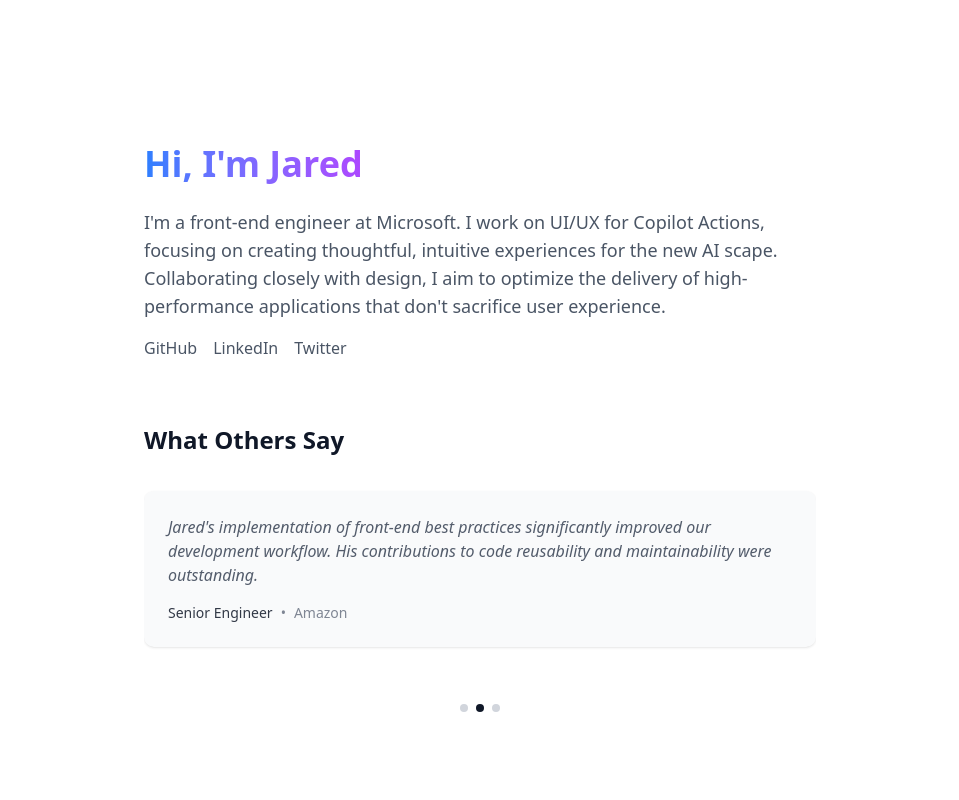
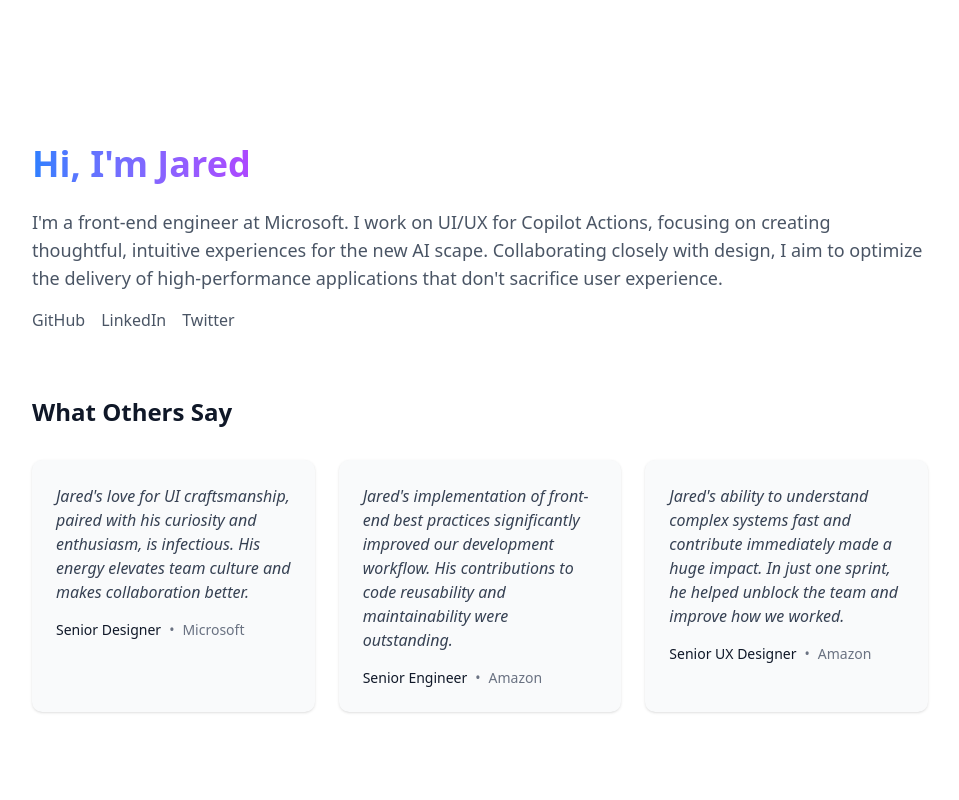
Before and after one commit to jlgrimes/jared.gr, a Next.js app: page / in a window 1280 px wide. Shown: the top 800 px of the page, without its empty margins (160-1119 px from the left). Built offline with nearby package versions, Linux system fonts and the light colour scheme.

Commit message:
horizontal

```diff
--- a/app/components/Testimonials.tsx
+++ b/app/components/Testimonials.tsx
@@ -1,72 +1,36 @@
 'use client';
 
 import { useTranslation } from '../i18n/useTranslation';
-import { motion, AnimatePresence } from 'framer-motion';
-import { useState, useEffect } from 'react';
 
 export function Testimonials() {
   const { t } = useTranslation();
-  const [currentIndex, setCurrentIndex] = useState(0);
   const testimonials = ['testimonial1', 'testimonial2', 'testimonial3'];
-
-  useEffect(() => {
-    const timer = setInterval(() => {
-      setCurrentIndex(prev => (prev + 1) % testimonials.length);
-    }, 5000);
-
-    return () => clearInterval(timer);
-  }, []);
 
   return (
     <section className='py-16'>
       <h2 className='text-2xl font-bold mb-8 text-gray-900 dark:text-white'>
         {t('testimonials.title')}
       </h2>
-      <div className='relative h-[200px] overflow-hidden'>
-        <AnimatePresence mode='wait'>
-          <motion.div
-            key={currentIndex}
-            initial={{ opacity: 0, y: 20 }}
-            animate={{ opacity: 1, y: 0 }}
-            exit={{ opacity: 0, y: -20 }}
-            transition={{ duration: 0.5 }}
-            className='absolute w-full'
-          >
-            <div className='bg-gray-50 dark:bg-gray-800 rounded-lg p-6 shadow-sm'>
+      <div className='grid grid-cols-1 md:grid-cols-2 lg:grid-cols-3 gap-6'>
+        {testimonials.map((testimonial, index) => (
+          <div key={index} className='w-full'>
+            <div className='bg-gray-50 dark:bg-gray-800 rounded-lg p-6 shadow-sm h-full'>
               <p className='text-gray-700 dark:text-gray-300 italic mb-4'>
-                {t(
-                  `testimonials.entries.${testimonials[currentIndex]}.content`
-                )}
+                {t(`testimonials.entries.${testimonial}.content`)}
               </p>
               <div className='flex items-center gap-2'>
                 <span className='text-sm font-medium text-gray-900 dark:text-white'>
-                  {t(`testimonials.entries.${testimonials[currentIndex]}.role`)}
+                  {t(`testimonials.entries.${testimonial}.role`)}
                 </span>
                 <span className='text-sm text-gray-500 dark:text-gray-400'>
                   •
                 </span>
                 <span className='text-sm text-gray-500 dark:text-gray-400'>
-                  {t(
-                    `testimonials.entries.${testimonials[currentIndex]}.company`
-                  )}
+                  {t(`testimonials.entries.${testimonial}.company`)}
                 </span>
               </div>
             </div>
-          </motion.div>
-        </AnimatePresence>
-      </div>
-      <div className='flex justify-center gap-2 mt-4'>
-        {testimonials.map((_, index) => (
-          <button
-            key={index}
-            onClick={() => setCurrentIndex(index)}
-            className={`w-2 h-2 rounded-full transition-colors ${
-              index === currentIndex
-                ? 'bg-gray-900 dark:bg-white'
-                : 'bg-gray-300 dark:bg-gray-600'
-            }`}
-            aria-label={`Go to testimonial ${index + 1}`}
-          />
+          </div>
         ))}
       </div>
     </section>
--- a/app/page.tsx
+++ b/app/page.tsx
@@ -9,11 +9,9 @@ export default function Home() {
       <div className='bg-white dark:bg-gray-900 min-h-screen'>
         {/* <LanguageSelector /> */}
         <div className='container mx-auto px-8 lg:py-12'>
-          <div className='max-w-2xl mx-auto w-full'>
+          <div className='max-w-4xl mx-auto w-full'>
             <Hero />
             <Testimonials />
-          </div>
-          <div className='max-w-2xl mx-auto lg:max-w-full'>
             <Projects />
           </div>
         </div>
```
